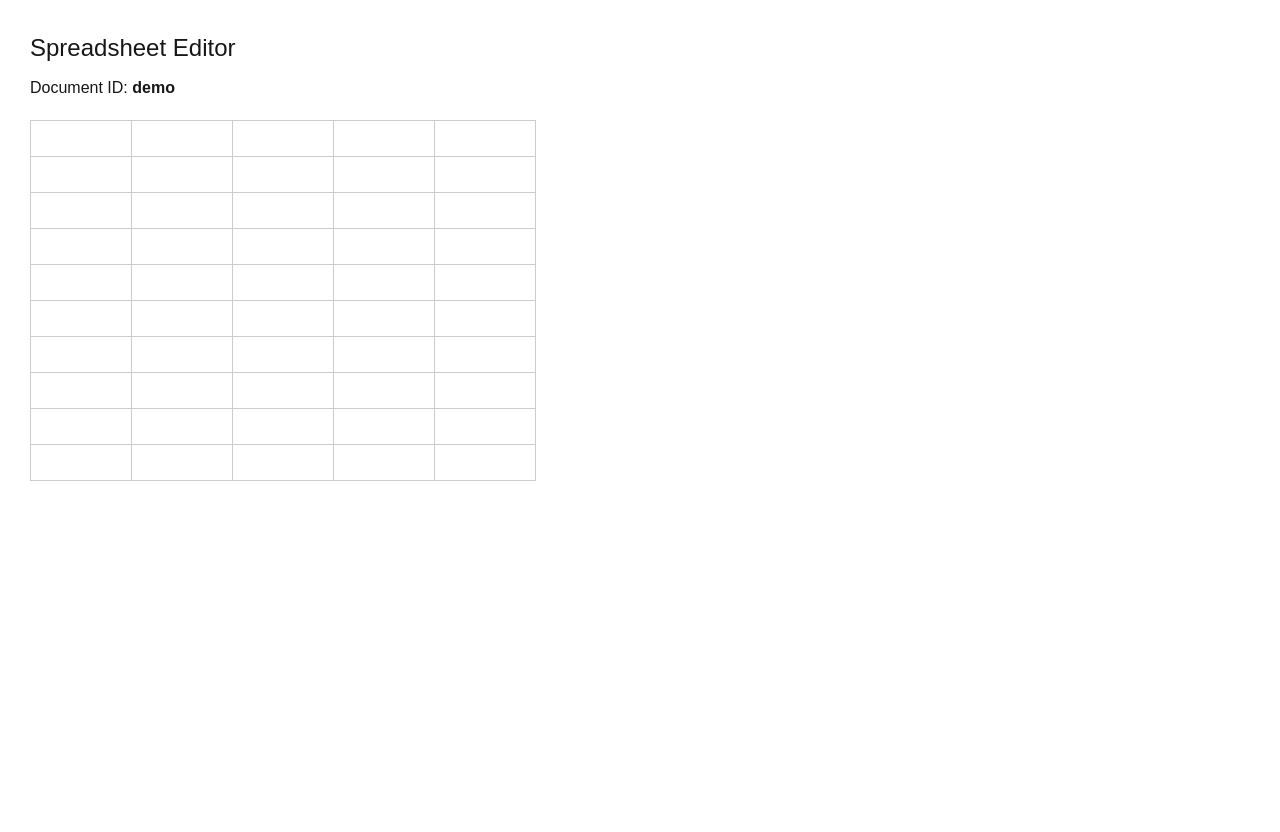
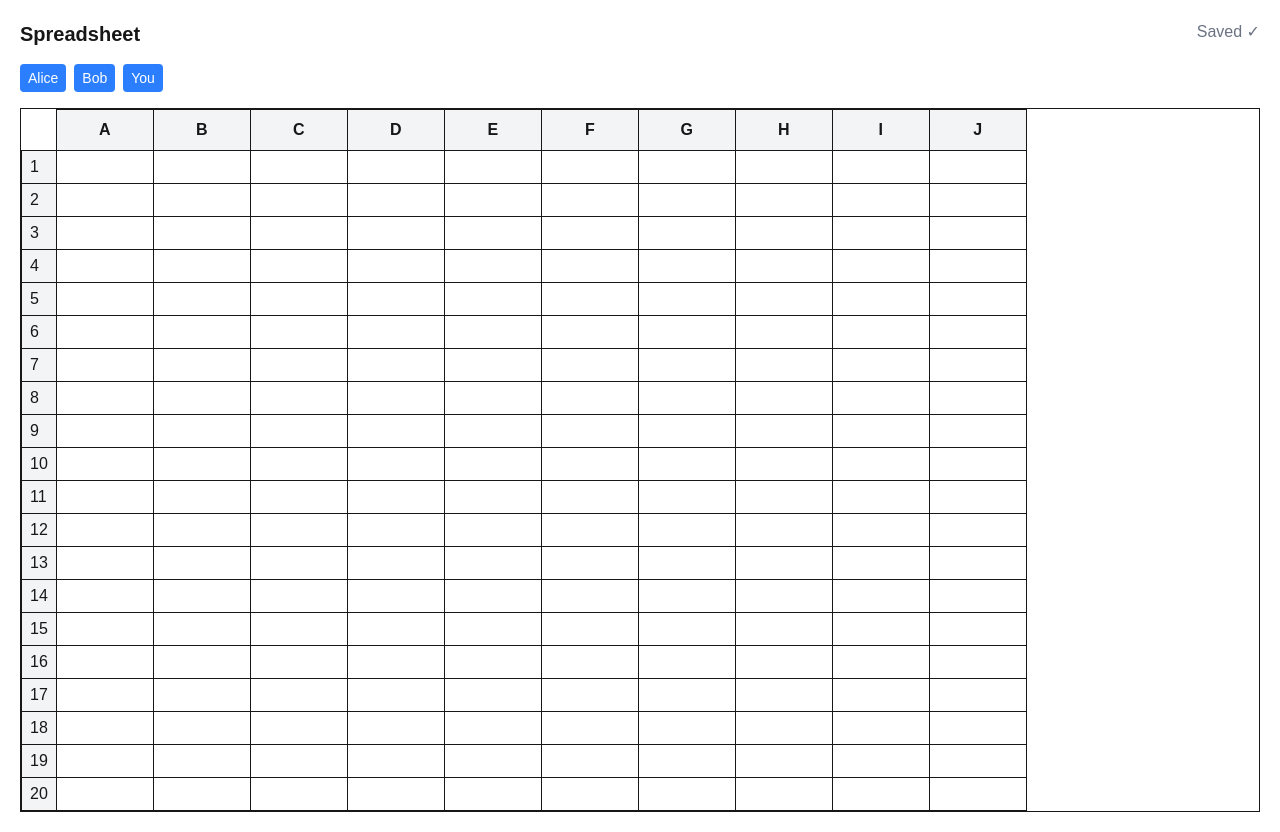
Before and after one commit to Shalini12455/realtime-spreadsheet, a Next.js app: page /editor/demo in a window 1280 px wide. Before the commit the page ends 800 px from the top, so only its background shows below. Built offline with nearby package versions, Linux system fonts and the light colour scheme; no server answers; the database is empty.

Commit message:
final project

```diff
--- a/app/editor/[id]/page.tsx
+++ b/app/editor/[id]/page.tsx
@@ -1,61 +1,175 @@
 "use client";
 
 import { useParams } from "next/navigation";
-import { useState } from "react";
+import { useEffect, useState } from "react";
+import { db } from "@/firebase/config";
+import { doc, onSnapshot, setDoc } from "firebase/firestore";
 
-export default function EditorPage() {
+type CellMap = {
+  [key: string]: string;
+};
+
+export default function Editor() {
   const params = useParams();
-  const sheetId = params.id;
+  const id = params.id as string;
 
-  const rows = 10;
-  const cols = 5;
+  const rows = 20;
+  const cols = 10;
 
-  const [cells, setCells] = useState(
-    Array(rows)
-      .fill(null)
-      .map(() => Array(cols).fill(""))
-  );
+  const [cells, setCells] = useState<CellMap>({});
+  const [saving, setSaving] = useState(false);
+  const [users, setUsers] = useState<string[]>([]);
 
-  const handleChange = (r: number, c: number, value: string) => {
-    const newCells = [...cells];
-    newCells[r][c] = value;
-    setCells(newCells);
+  const docRef = doc(db, "documents", id);
+
+  /* ------------------ Presence (simple demo) ------------------ */
+
+  useEffect(() => {
+    // simulate active users
+    setUsers(["Alice", "Bob", "You"]);
+  }, []);
+
+  /* ------------------ Firestore realtime sync ------------------ */
+
+  useEffect(() => {
+    const unsub = onSnapshot(docRef, (snapshot) => {
+      if (snapshot.exists()) {
+        const data = snapshot.data();
+        setCells(data.cells || {});
+      }
+    });
+
+    return () => unsub();
+  }, []);
+
+  /* ------------------ Formula Parser ------------------ */
+
+  const evaluateFormula = (value: string) => {
+    if (!value.startsWith("=")) return value;
+
+    try {
+      const expression = value
+        .substring(1)
+        .replace(/[A-Z][0-9]+/g, (match) => cells[match] || "0");
+
+      return eval(expression);
+    } catch {
+      return "ERROR";
+    }
   };
 
+  /* ------------------ Update Cell ------------------ */
+
+  const updateCell = async (key: string, value: string) => {
+    const updated = { ...cells, [key]: value };
+
+    setCells(updated);
+    setSaving(true);
+
+    await setDoc(docRef, { cells: updated }, { merge: true });
+
+    setSaving(false);
+  };
+
+  /* ------------------ Get Cell Value ------------------ */
+
+  const getValue = (r: number, c: number) => {
+    const col = String.fromCharCode(65 + c);
+    const key = `${col}${r + 1}`;
+
+    const raw = cells[key] || "";
+    return evaluateFormula(raw);
+  };
+
+  /* ------------------ UI ------------------ */
+
   return (
-    <main style={{ padding: "30px", fontFamily: "Arial" }}>
-      <h1 style={{ fontSize: "24px", marginBottom: "10px" }}>
-        Spreadsheet Editor
-      </h1>
+    <main className="p-5">
 
-      <p style={{ marginBottom: "20px" }}>
-        Document ID: <b>{sheetId}</b>
-      </p>
+      {/* Header */}
 
-      <table style={{ borderCollapse: "collapse" }}>
-        <tbody>
-          {cells.map((row, r) => (
-            <tr key={r}>
-              {row.map((cell, c) => (
-                <td key={c} style={{ border: "1px solid #ccc" }}>
-                  <input
-                    value={cell}
-                    onChange={(e) =>
-                      handleChange(r, c, e.target.value)
-                    }
-                    style={{
-                      width: "100px",
-                      height: "35px",
-                      border: "none",
-                      padding: "5px"
-                    }}
-                  />
-                </td>
+      <div className="flex justify-between mb-4">
+        <h1 className="text-xl font-bold">Spreadsheet</h1>
+
+        <span className="text-gray-500">
+          {saving ? "Saving..." : "Saved ✓"}
+        </span>
+      </div>
+
+      {/* Presence */}
+
+      <div className="flex gap-2 mb-4">
+        {users.map((u) => (
+          <span
+            key={u}
+            className="bg-blue-500 text-white px-2 py-1 rounded text-sm"
+          >
+            {u}
+          </span>
+        ))}
+      </div>
+
+      {/* Spreadsheet Grid */}
+
+      <div className="overflow-auto border">
+        <table className="border-collapse">
+
+          <thead>
+            <tr>
+              <th></th>
+
+              {Array.from({ length: cols }).map((_, c) => (
+                <th key={c} className="border px-4 py-2 bg-gray-100">
+                  {String.fromCharCode(65 + c)}
+                </th>
               ))}
             </tr>
-          ))}
-        </tbody>
-      </table>
+          </thead>
+
+          <tbody>
+            {Array.from({ length: rows }).map((_, r) => (
+              <tr key={r}>
+
+                {/* Row number */}
+
+                <td className="border px-2 bg-gray-100">
+                  {r + 1}
+                </td>
+
+                {Array.from({ length: cols }).map((_, c) => {
+
+                  const col = String.fromCharCode(65 + c);
+                  const key = `${col}${r + 1}`;
+
+                  return (
+                    <td key={key} className="border">
+
+                      <input
+                        value={cells[key] || ""}
+                        onChange={(e) =>
+                          updateCell(key, e.target.value)
+                        }
+                        className="w-24 p-1 outline-none"
+                      />
+
+                      {/* Show evaluated formula */}
+
+                      {cells[key]?.startsWith("=") && (
+                        <div className="text-xs text-gray-500 px-1">
+                          {getValue(r, c)}
+                        </div>
+                      )}
+
+                    </td>
+                  );
+                })}
+              </tr>
+            ))}
+          </tbody>
+
+        </table>
+      </div>
+
     </main>
   );
 }
--- a/app/page.tsx
+++ b/app/page.tsx
@@ -1,21 +1,53 @@
-export default function Home() {
+"use client";
+
+import { useEffect, useState } from "react";
+import { db } from "@/firebase/config";
+import { collection, addDoc, onSnapshot } from "firebase/firestore";
+import { useRouter } from "next/navigation";
+
+export default function Dashboard() {
+  const [docs, setDocs] = useState<any[]>([]);
+  const router = useRouter();
+
+  useEffect(() => {
+    const unsub = onSnapshot(collection(db, "documents"), (snapshot) => {
+      setDocs(snapshot.docs.map((doc) => ({ id: doc.id, ...doc.data() })));
+    });
+
+    return () => unsub();
+  }, []);
+
+  const createDoc = async () => {
+    const doc = await addDoc(collection(db, "documents"), {
+      title: "Untitled Spreadsheet",
+      updatedAt: Date.now(),
+    });
+
+    router.push(`/editor/${doc.id}`);
+  };
+
   return (
-    <main style={{ padding: "40px" }}>
-      <h1>Realtime Spreadsheet Dashboard</h1>
-      <p>Welcome to the spreadsheet app.</p>
+    <main className="p-10">
+      <h1 className="text-3xl font-bold mb-5">Documents</h1>
 
-      <a href="/editor/demo">
-        <button
-          style={{
-            padding: "10px 20px",
-            background: "blue",
-            color: "white",
-            borderRadius: "5px"
-          }}
-        >
-          Open Spreadsheet
-        </button>
-      </a>
+      <button
+        onClick={createDoc}
+        className="bg-green-500 text-white px-4 py-2 rounded"
+      >
+        New Spreadsheet
+      </button>
+
+      <div className="mt-6">
+        {docs.map((d) => (
+          <div
+            key={d.id}
+            className="border p-3 mt-2 cursor-pointer"
+            onClick={() => router.push(`/editor/${d.id}`)}
+          >
+            {d.title}
+          </div>
+        ))}
+      </div>
     </main>
   );
 }
--- a/firebase/config.ts
+++ b/firebase/config.ts
@@ -3,12 +3,14 @@ import { getFirestore } from "firebase/firestore";
 import { getAuth } from "firebase/auth";
 
 const firebaseConfig = {
-  apiKey: "YOUR_KEY",
-  authDomain: "YOUR_DOMAIN",
-  projectId: "YOUR_ID",
-  storageBucket: "YOUR_BUCKET",
-  messagingSenderId: "XXXX",
-  appId: "XXXX"
+  apiKey: "AIzaSyDLMjJ49hqCeevnepU5z-P7eBSgE3v1baE",
+  authDomain: "realtime-spreadsheet-9180f.firebaseapp.com",
+  projectId: "realtime-spreadsheet-9180f",
+  storageBucket: "realtime-spreadsheet-9180f.firebasestorage.app",
+  messagingSenderId: "86559305419",
+  appId: "1:86559305419:web:be7d88047f68a4e534b54e",
+  measurementId: "G-5M8HMMZ53E"
+
 };
 
 const app = initializeApp(firebaseConfig);
--- a/lib/formulaParser.ts
+++ b/lib/formulaParser.ts
@@ -1,29 +1,15 @@
-export function evaluateFormula(
-formula:string,
-cells:Record<string,number>
-){
+export function evaluateFormula(formula: string, cells: any) {
+  if (!formula.startsWith("=")) return formula;
 
-if(!formula.startsWith("=")) return formula;
+  const expression = formula.substring(1);
 
-if(formula.startsWith("=SUM")){
+  try {
+    const replaced = expression.replace(/[A-Z][0-9]+/g, (match) => {
+      return cells[match] || 0;
+    });
 
-const range = formula.match(/\((.*)\)/)?.[1];
-
-if(!range) return 0;
-
-const [start,end] = range.split(":");
-
-let sum=0;
-
-for(let key in cells){
-
-sum += Number(cells[key]);
-
+    return eval(replaced);
+  } catch {
+    return "ERROR";
+  }
 }
-
-return sum;
-
-}
-
-return formula;
-}
```
